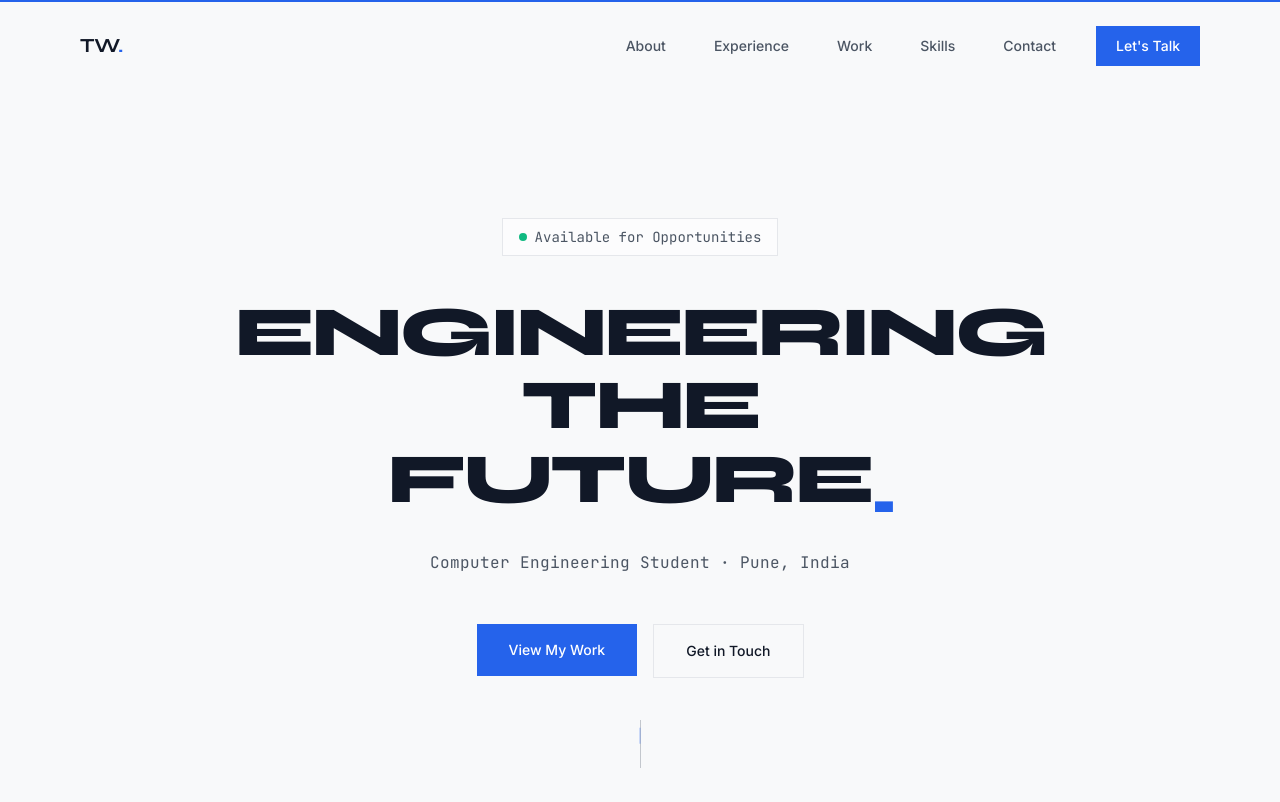
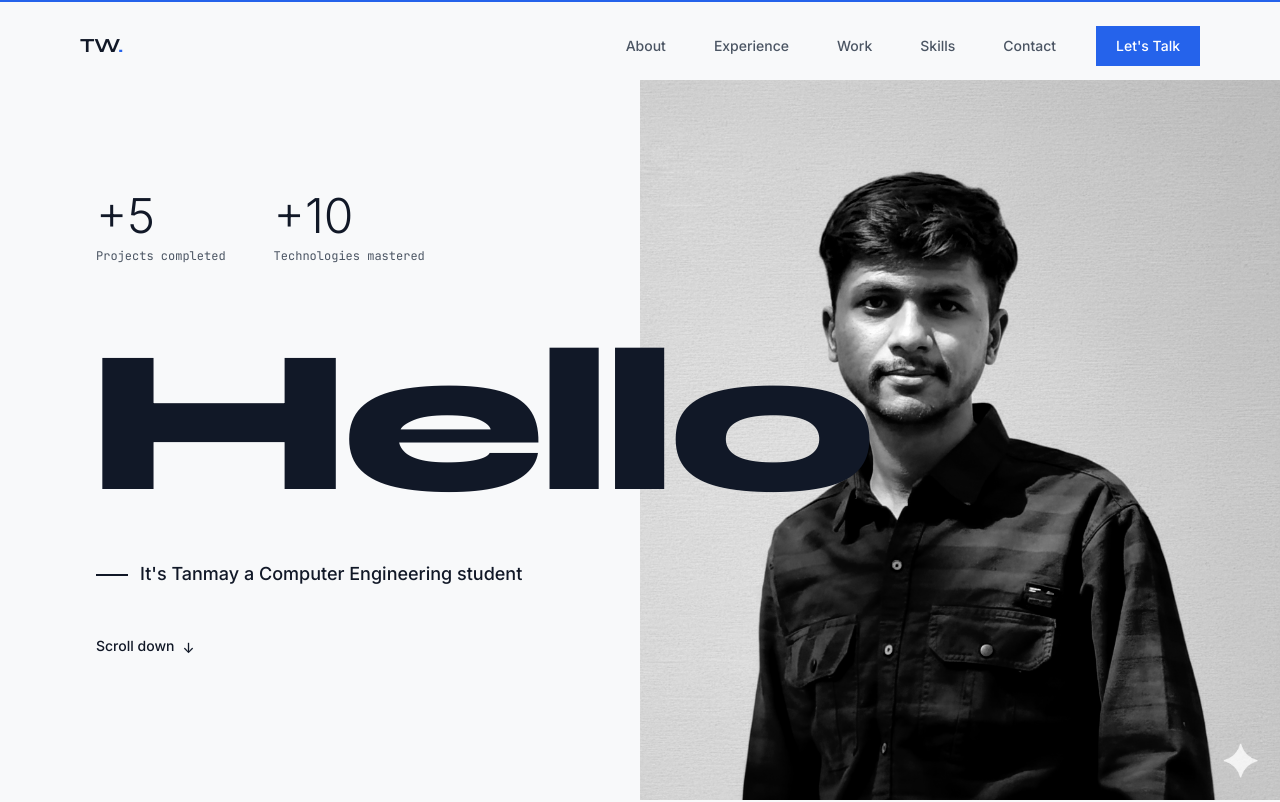
Before and after one commit to TechExplorer15/Portfolio, a Next.js app: page / in a window 1280 px wide. Shown: the top 802 px of the page. Built offline with nearby package versions, Linux system fonts and the light colour scheme.

Commit message:
feat: redesign hero section to split-layout profile

```diff
--- a/components/sections/Hero.jsx
+++ b/components/sections/Hero.jsx
@@ -1,104 +1,88 @@
 'use client';
 
 import { useRef } from 'react';
+import Image from 'next/image';
 import { motion, useScroll, useTransform } from 'framer-motion';
 import personal from '@/data/personal';
-import TextReveal from '@/components/ui/TextReveal';
-import Button from '@/components/ui/Button';
 
 export default function Hero() {
   const containerRef = useRef(null);
-  const { scrollYProgress } = useScroll({
-    target: containerRef,
-    offset: ['start start', 'end start']
-  });
-
-  // Parallax effects
-  const yBg1 = useTransform(scrollYProgress, [0, 1], ['0%', '50%']);
-  const yBg2 = useTransform(scrollYProgress, [0, 1], ['0%', '80%']);
-  const opacityText = useTransform(scrollYProgress, [0, 0.8], [1, 0]);
-  const scaleText = useTransform(scrollYProgress, [0, 1], [1, 0.9]);
 
   return (
-    <section ref={containerRef} className="min-h-[100svh] flex items-center justify-center relative overflow-hidden bg-bg">
-      <div className="absolute inset-0 pointer-events-none z-0">
-        {/* Removed messy gradient blobs in favor of pure stark drafting table look */}
-      </div>
+    <section ref={containerRef} className="min-h-[100svh] relative overflow-hidden bg-bg flex flex-col md:flex-row pt-24 md:pt-0">
+      {/* Left Content Half */}
+      <div className="w-full md:w-1/2 flex flex-col justify-between p-8 md:p-16 lg:p-24 relative z-10 h-[80svh] md:h-[100svh]">
 
-      <motion.div
-        style={{ opacity: opacityText, scale: scaleText }}
-        className="container-main text-center relative z-10 w-full flex flex-col items-center pt-24"
-      >
-        {/* Availability Badge */}
+        {/* Top Stats */}
         <motion.div
           initial={{ opacity: 0, y: 20 }}
           animate={{ opacity: 1, y: 0 }}
-          transition={{ duration: 0.6, delay: 0.2 }}
-          className="inline-flex items-center gap-2 px-4 py-2 rounded-badge border border-border bg-surface/50 backdrop-blur-md text-sm font-mono text-muted mb-8 md:mb-10"
+          transition={{ duration: 0.8, ease: [0.22, 1, 0.36, 1] }}
+          className="flex gap-12 mt-8 md:mt-24"
         >
-          <span className="relative flex h-2 w-2">
-            <span className="animate-ping absolute inline-flex h-full w-full rounded-full bg-success opacity-75"></span>
-            <span className="relative inline-flex rounded-full h-2 w-2 bg-success"></span>
-          </span>
-          Available for Opportunities
+          <div className="flex flex-col">
+            <span className="text-4xl md:text-5xl font-sans font-light text-foreground">+5</span>
+            <span className="text-xs font-mono text-muted mt-2">Projects completed</span>
+          </div>
+          <div className="flex flex-col">
+            <span className="text-4xl md:text-5xl font-sans font-light text-foreground">+10</span>
+            <span className="text-xs font-mono text-muted mt-2">Technologies mastered</span>
+          </div>
         </motion.div>
 
-        {/* Headline with TextReveal */}
-        <div className="flex flex-col items-center leading-[1.05] tracking-tighter text-[clamp(2rem,5.5vw,6rem)] font-display font-extrabold uppercase text-foreground z-10 w-full max-w-full">
-          <TextReveal text="Engineering" delay={0.1} />
-          <TextReveal text="The" delay={0.2} />
-          <div className="flex items-end whitespace-nowrap max-w-full">
-            <TextReveal text="Future" delay={0.3} />
-            <motion.span
-              initial={{ opacity: 0, scale: 0 }}
-              animate={{ opacity: 1, scale: 1 }}
-              transition={{ delay: 1.2, type: 'spring', stiffness: 200, damping: 10 }}
-              className="text-accent text-[clamp(2rem,5.5vw,6rem)] leading-[0.8]"
-            >
-              .
-            </motion.span>
+        {/* Middle Typography */}
+        <motion.div
+          initial={{ opacity: 0, x: -30 }}
+          animate={{ opacity: 1, x: 0 }}
+          transition={{ duration: 0.8, delay: 0.2, ease: [0.22, 1, 0.36, 1] }}
+          className="my-auto"
+        >
+          <h1 className="text-[clamp(6rem,16vw,14rem)] leading-[0.8] tracking-tighter font-sans font-light text-foreground -ml-2 mb-6">
+            Hello
+          </h1>
+          <div className="flex items-center gap-3 text-muted">
+            <div className="w-8 h-[2px] bg-foreground"></div>
+            <p className="text-base md:text-lg text-foreground font-medium">
+              It's {personal.name} a Computer Engineering student
+            </p>
           </div>
-        </div>
+        </motion.div>
 
-        {/* Subtitle */}
-        <motion.p
+        {/* Bottom Scroll Indication */}
+        <motion.div
           initial={{ opacity: 0 }}
           animate={{ opacity: 1 }}
-          transition={{ duration: 0.8, delay: 1 }}
-          className="font-mono text-muted text-sm md:text-base tracking-wide mt-8 max-w-lg mx-auto"
+          transition={{ duration: 1, delay: 0.6 }}
+          className="pb-4 md:pb-12"
         >
-          Computer Engineering Student · {personal.location}
-        </motion.p>
+          <a href="#about" className="text-sm text-foreground flex items-center gap-2 group hover:text-accent transition-colors font-medium">
+            Scroll down
+            <motion.span
+              animate={{ y: [0, 5, 0] }}
+              transition={{ duration: 1.5, repeat: Infinity, ease: "easeInOut" }}
+            >
+              ↓
+            </motion.span>
+          </a>
+        </motion.div>
 
-        {/* Premium CTA Buttons */}
-        <motion.div
-          initial={{ opacity: 0, y: 20 }}
-          animate={{ opacity: 1, y: 0 }}
-          transition={{ duration: 0.6, delay: 1.2 }}
-          className="flex flex-wrap justify-center gap-4 mt-12"
-        >
-          <Button href="#work" variant="primary">
-            View My Work
-          </Button>
-          <Button href="#contact" variant="outline">
-            Get in Touch
-          </Button>
-        </motion.div>
-      </motion.div>
+      </div>
 
-      {/* Scroll Indicator */}
+      {/* Right Image Half */}
       <motion.div
         initial={{ opacity: 0 }}
         animate={{ opacity: 1 }}
-        transition={{ delay: 1.5, duration: 1 }}
-        className="absolute bottom-8 left-1/2 -translate-x-1/2 flex flex-col items-center gap-2 z-10 pointer-events-none"
+        transition={{ duration: 1.5, delay: 0.4 }}
+        className="absolute bottom-0 right-0 w-[90%] md:w-1/2 h-[50vh] md:h-[90vh] flex items-end justify-end pointer-events-none z-0"
       >
-        <div
-          className="w-px h-12 bg-muted/30 overflow-hidden relative"
-        >
-          <div
-            className="w-full h-1/3 bg-accent absolute top-0"
-            style={{ animation: 'scroll-indicator 2s ease-in-out infinite' }}
+        <div className="relative w-full h-full">
+          <Image
+            src="/images/profile.png"
+            alt={personal.name}
+            fill
+            sizes="(max-width: 768px) 100vw, 50vw"
+            className="object-cover object-bottom grayscale mix-blend-multiply filter contrast-125 md:object-right-bottom"
+            priority
           />
         </div>
       </motion.div>
```
